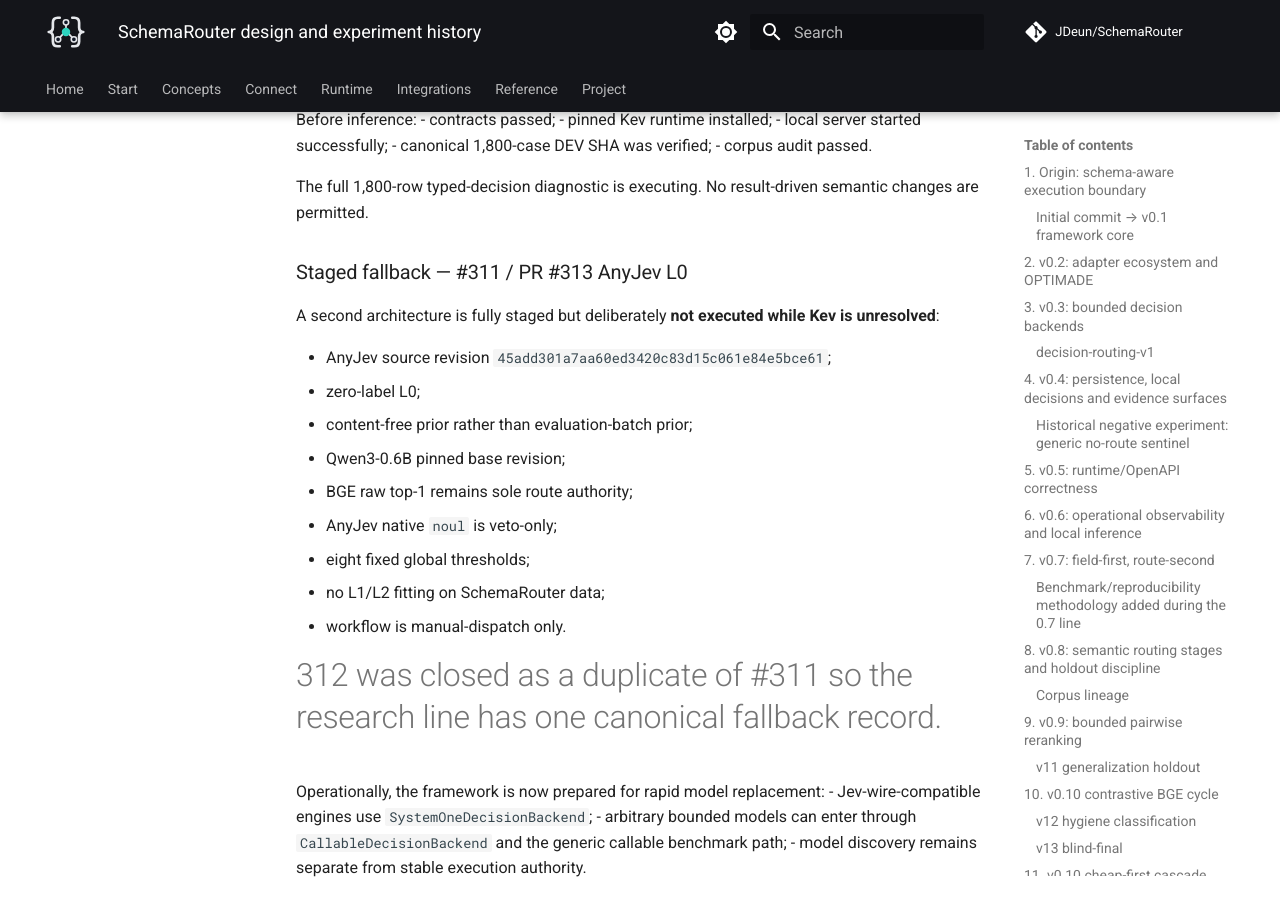
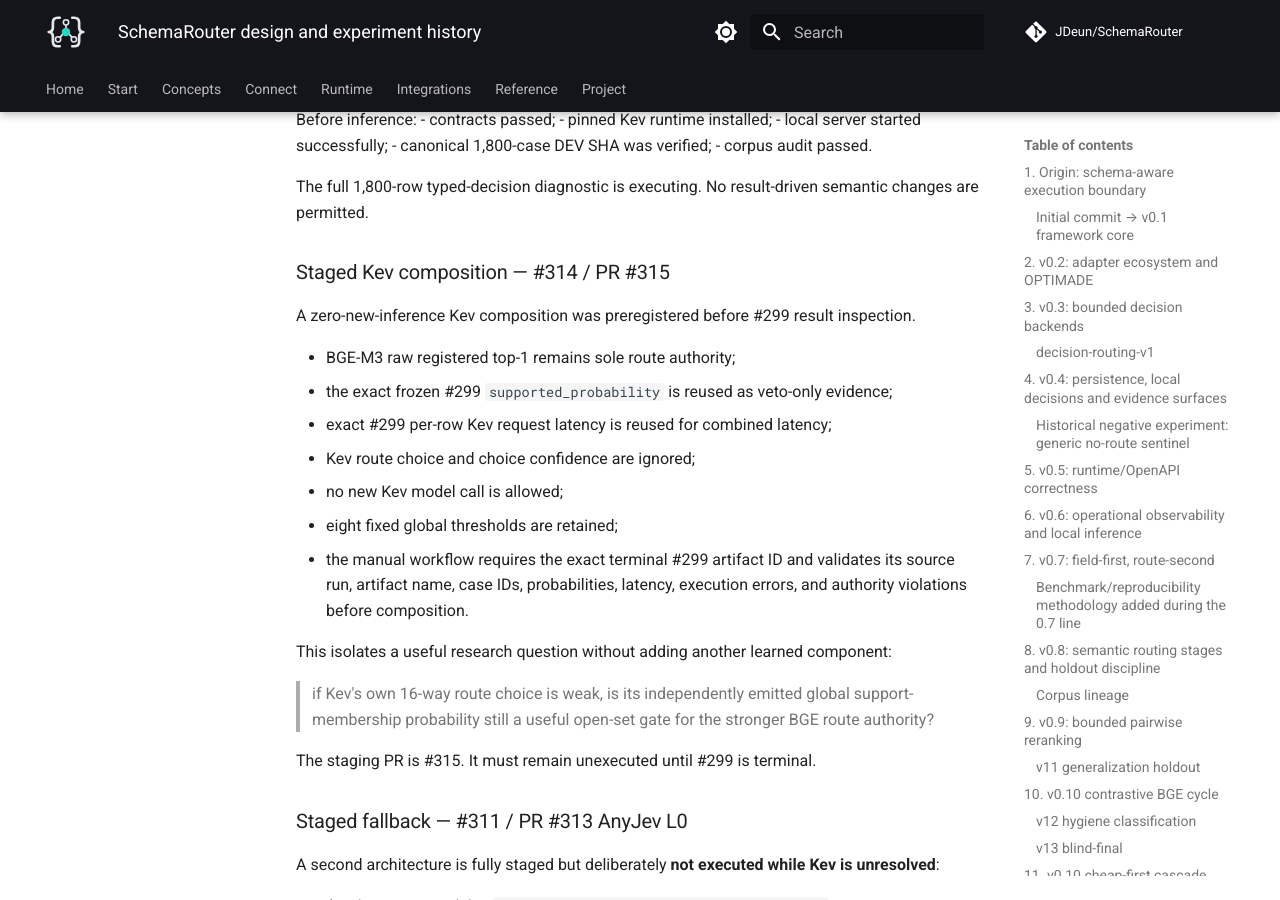
Before and after one commit to JDeun/SchemaRouter, an MkDocs documentation site: the page built from docs/research/design-and-experiment-history.md, in a window 1280 px wide and 900 px high, scrolled down 55412 px. Built offline with MkDocs 1.6.1 and Material for MkDocs 9.7.7, drawn with Linux system fonts in a browser that asks for light colours; comment, search, counter and statistics services are not loaded.

Commit message:
research: document staged Kev noul composition

```diff
--- a/docs/research/design-and-experiment-history.md
+++ b/docs/research/design-and-experiment-history.md
@@ -1869,6 +1869,25 @@ Before inference:
 The full 1,800-row typed-decision diagnostic is executing. No result-driven semantic changes are
 permitted.
 
+### Staged Kev composition — #314 / PR #315
+
+A zero-new-inference Kev composition was preregistered before #299 result inspection.
+
+- BGE-M3 raw registered top-1 remains sole route authority;
+- the exact frozen #299 `supported_probability` is reused as veto-only evidence;
+- exact #299 per-row Kev request latency is reused for combined latency;
+- Kev route choice and choice confidence are ignored;
+- no new Kev model call is allowed;
+- eight fixed global thresholds are retained;
+- the manual workflow requires the exact terminal #299 artifact ID and validates its source run, artifact name, case IDs, probabilities, latency, execution errors, and authority violations before composition.
+
+This isolates a useful research question without adding another learned component:
+
+> if Kev's own 16-way route choice is weak, is its independently emitted global support-membership
+> probability still a useful open-set gate for the stronger BGE route authority?
+
+The staging PR is #315. It must remain unexecuted until #299 is terminal.
+
 ### Staged fallback — #311 / PR #313 AnyJev L0
 
 A second architecture is fully staged but deliberately **not executed while Kev is unresolved**:
```
